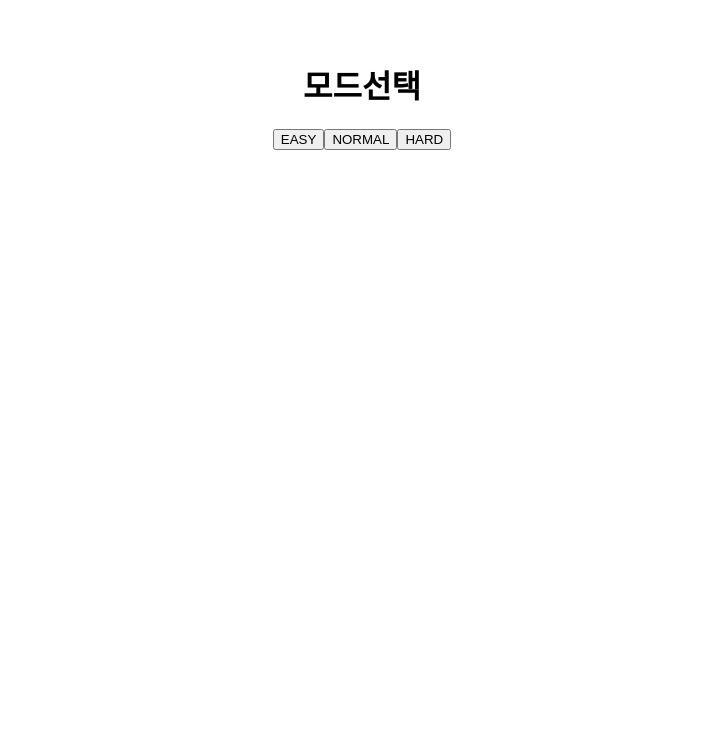
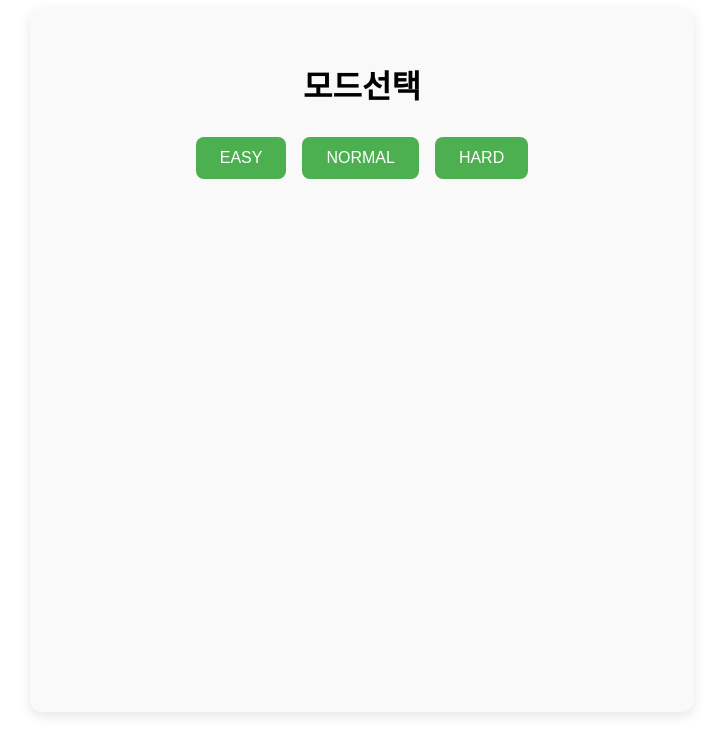
Before and after one commit to kdt-ful-class-three-group/updown, a React (Vite) app in the folder updown/client/: page /mode in a window 1280 px wide. Shown: the top 754 px of the page, without its empty margins (278-1001 px from the left). Built offline with nearby package versions, Linux system fonts and the light colour scheme.

Commit message:
로그인 유지 전

```diff
--- a/updown/client/src/App.css
+++ b/updown/client/src/App.css
@@ -1,39 +1,13 @@
 #root {
-  max-width: 1280px;
+  max-width: 600px;
   margin: 0 auto;
   padding: 2rem;
   text-align: center;
-}
-
-.logo {
-  height: 6em;
-  padding: 1.5em;
-  will-change: filter;
-  transition: filter 300ms;
-}
-
-.logo:hover {
-  filter: drop-shadow(0 0 2em #646cffaa);
-}
-
-.logo.react:hover {
-  filter: drop-shadow(0 0 2em #61dafbaa);
-}
-
-@keyframes logo-spin {
-  from {
-    transform: rotate(0deg);
-  }
-
-  to {
-    transform: rotate(360deg);
-  }
-}
-
-@media (prefers-reduced-motion: no-preference) {
-  a:nth-of-type(2) .logo {
-    animation: logo-spin infinite 20s linear;
-  }
+  font-family: 'Segoe UI', Tahoma, Geneva, Verdana, sans-serif;
+  background-color: #f9f9f9;
+  border-radius: 12px;
+  box-shadow: 0 4px 12px rgba(0, 0, 0, 0.1);
+  min-height: 80vh;
 }
 
 .card {
@@ -43,3 +17,19 @@
 .read-the-docs {
   color: #888;
 }
+
+button {
+  background-color: #4caf50;
+  border: none;
+  color: white;
+  padding: 0.75em 1.5em;
+  border-radius: 8px;
+  cursor: pointer;
+  font-size: 1rem;
+  margin: 0.5rem;
+  transition: background-color 0.3s ease;
+}
+
+button:hover {
+  background-color: #388e3c;
+}
```
